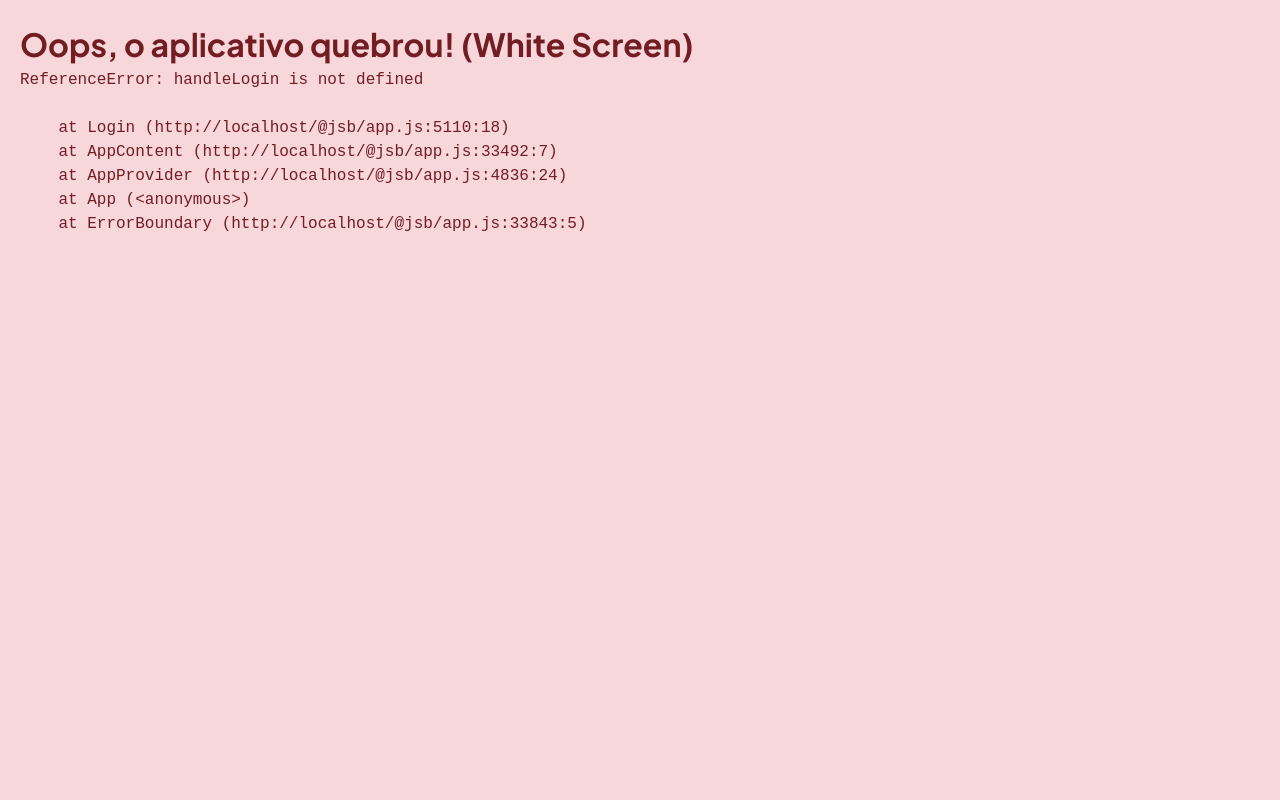
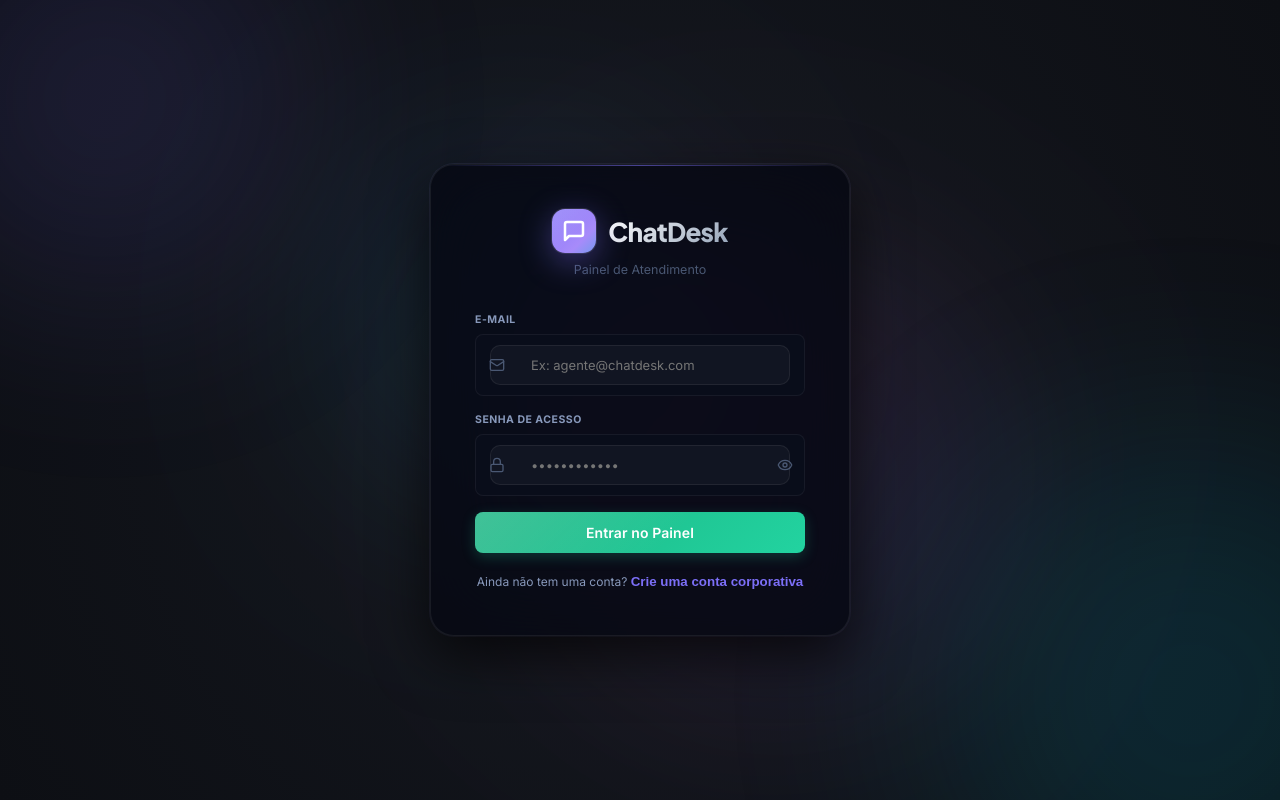
Before and after one commit to Davissilva123/chatdesk-frontend, a React (Vite) app: page / in a window 1280 px wide. Built offline with nearby package versions, Linux system fonts and the light colour scheme.

Commit message:
fix: restore handleLogin function

```diff
--- a/src/components/Login.jsx
+++ b/src/components/Login.jsx
@@ -8,6 +8,38 @@ export default function Login({ onLoginSuccess, onGoToRegister }) {
   const [password, setPassword] = useState('');
   const [loading, setLoading] = useState(false);
   const [showPassword, setShowPassword] = useState(false);
+
+  // Handle Login submission
+  const handleLogin = async (e) => {
+    e.preventDefault();
+    setLoading(true);
+
+    const supabase = getSupabase();
+    if (!supabase) {
+      showToast('Por favor, configure as credenciais do Supabase no painel superior.', 'error');
+      setLoading(false);
+      return;
+    }
+
+    try {
+      const { data, error } = await supabase.auth.signInWithPassword({
+        email,
+        password
+      });
+
+      if (error) {
+        showToast('Falha no login: ' + error.message, 'error');
+      } else {
+        showToast('Login realizado com sucesso!', 'success');
+        if (onLoginSuccess) onLoginSuccess();
+      }
+    } catch (err) {
+      console.error(err);
+      showToast('Erro interno ao tentar fazer login.', 'error');
+    } finally {
+      setLoading(false);
+    }
+  };
 
   return (
     <div style={{
```
